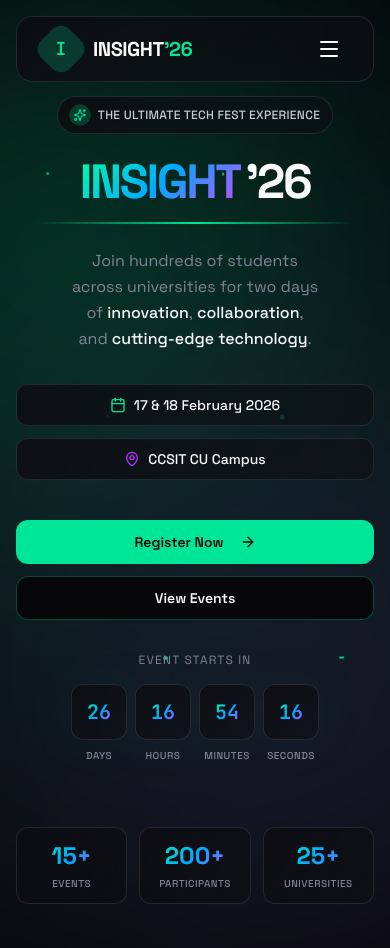
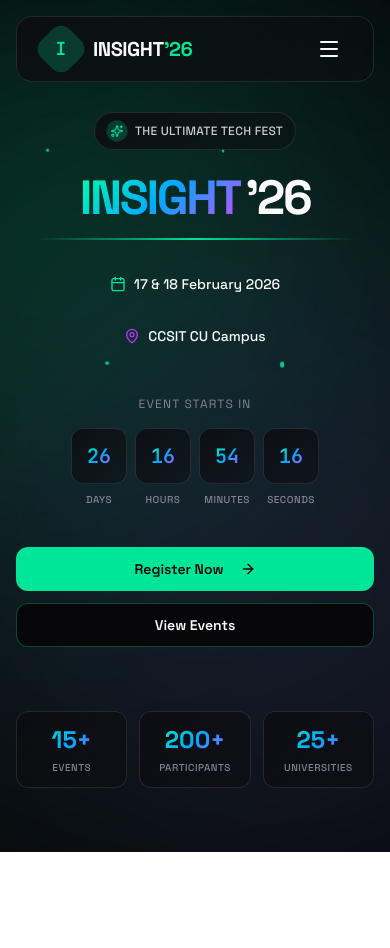
Before and after one commit to FarisPalayi/insight-26, a React (Vite) app: page / in a window 390 px wide. Shown: the top 948 px of the page. After the commit the page ends 852 px from the top, so only its background shows below. Built offline with nearby package versions, Linux system fonts and the light colour scheme.

Commit message:
chore: minor ui improvments

```diff
--- a/src/components/features/CountdownTimer.tsx
+++ b/src/components/features/CountdownTimer.tsx
@@ -43,7 +43,7 @@ export const CountdownTimer = () => {
       initial={{ opacity: 0, y: 30 }}
       animate={{ opacity: 1, y: 0 }}
       transition={{ duration: 0.8, delay: 0.4 }}
-      className="mt-8 sm:mt-10"
+      className="mb-10 sm:mb-14"
     >
       <p className="text-xs sm:text-sm text-muted-foreground uppercase tracking-widest mb-4">
         Event starts in
@@ -64,15 +64,13 @@ export const CountdownTimer = () => {
                 <div className="w-14 h-14 sm:w-20 sm:h-20 rounded-xl glass-surface flex items-center justify-center overflow-hidden">
                   <motion.span
                     key={unit.value}
-                    initial={{ opacity: 0 }}
-                    animate={{ opacity: 1 }}
                     className="text-xl sm:text-3xl font-bold text-gradient font-mono"
                   >
                     {String(unit.value).padStart(2, '0')}
                   </motion.span>
                 </div>
                 {/* Subtle glow effect */}
-                <div className="absolute inset-0 rounded-xl bg-primary/5 blur-xl -z-10" />
+                <div className="absolute inset-0 rounded-xl bg-primary/5 blur-xl -z-10 hidden md:block" />
               </div>
               <span className="text-[10px] sm:text-xs text-muted-foreground uppercase tracking-wider mt-2 font-medium">
                 {unit.label}
--- a/src/components/features/HeroBadge.tsx
+++ b/src/components/features/HeroBadge.tsx
@@ -17,7 +17,7 @@ export const HeroBadge = () => {
         <Sparkles className="w-3 h-3 sm:w-3.5 sm:h-3.5 text-primary" />
       </motion.span>
       <span className="text-xs sm:text-sm font-medium text-foreground/80 tracking-wide uppercase">
-        The Ultimate Tech Fest Experience
+        The Ultimate Tech Fest
       </span>
     </motion.div>
   )
--- a/src/components/features/HeroSection.tsx
+++ b/src/components/features/HeroSection.tsx
@@ -39,14 +39,12 @@ export const HeroSection = () => {
       <FloatingShapes />
       <FloatingDots />
       {/* Main Content */}
-      <div className="container relative z-10 px-4 sm:px-6 pt-24 sm:pt-32 pb-16 sm:pb-20">
+      <div className="container relative z-10 px-4 sm:px-6 pt-28 sm:pt-32 pb-16 sm:pb-20">
         <motion.div
           className="max-w-5xl mx-auto text-center"
         >
           <HeroBadge />
           <HeroTitle />
-          <HeroSubtitle />
-
 
           {/* Event Details */}
           <motion.div
@@ -56,7 +54,7 @@ export const HeroSection = () => {
             className="flex flex-col sm:flex-row items-center justify-center gap-3 sm:gap-6 mb-10 sm:mb-14"
           >
             <motion.div
-              className="flex items-center gap-2 sm:gap-3 px-4 sm:px-5 py-2.5 sm:py-3 rounded-xl glass-surface group cursor-default w-full sm:w-auto justify-center"
+              className="flex items-center gap-2 sm:gap-3 px-4 sm:px-5 py-2.5 sm:py-3 rounded-xl group cursor-default w-full sm:w-auto justify-center"
               whileHover={{ scale: 1.03, y: -2 }}
               transition={{ type: "spring", stiffness: 400 }}
             >
@@ -64,7 +62,7 @@ export const HeroSection = () => {
               <span className="text-sm sm:text-base font-medium text-foreground">17 & 18 February 2026</span>
             </motion.div>
             <motion.div
-              className="flex items-center gap-2 sm:gap-3 px-4 sm:px-5 py-2.5 sm:py-3 rounded-xl glass-surface group cursor-default w-full sm:w-auto justify-center"
+              className="flex items-center gap-2 sm:gap-3 px-4 sm:px-5 py-2.5 sm:py-3 rounded-xl group cursor-default w-full sm:w-auto justify-center"
               whileHover={{ scale: 1.03, y: -2 }}
               transition={{ type: "spring", stiffness: 400 }}
             >
@@ -72,6 +70,8 @@ export const HeroSection = () => {
               <span className="text-sm sm:text-base font-medium text-foreground">CCSIT CU Campus</span>
             </motion.div>
           </motion.div>
+
+          <CountdownTimer />
 
           {/* CTA Buttons */}
           <motion.div
@@ -96,7 +96,6 @@ export const HeroSection = () => {
             </Button>
 
           </motion.div>
-          <CountdownTimer />
 
           <StatsCards />
         </motion.div>
--- a/src/components/layout/Header.tsx
+++ b/src/components/layout/Header.tsx
@@ -4,11 +4,11 @@ import { Menu, X } from "lucide-react";
 import { Button } from "@/components/ui/button";
 
 const navItems = [
-  { label: "Events", href: "events" },
-  { label: "Schedule", href: "schedule" },
-  { label: "Venue", href: "venue" },
-  { label: "Updates", href: "updates" },
-  { label: "Contact", href: "contact" },
+  { label: "Events", href: "/events" },
+  { label: "Schedule", href: "/schedule" },
+  { label: "Venue", href: "/venue" },
+  { label: "Updates", href: "/updates" },
+  { label: "Contact", href: "/contact" },
 ];
 
 export const Header = () => {
@@ -22,7 +22,7 @@ export const Header = () => {
       className="fixed top-0 left-0 right-0 z-50"
     >
       <div className="glass-surface mx-4 mt-4 rounded-2xl">
-        <div className="container flex items-center justify-between h-16 px-6">
+        <div className="container flex items-center justify-between h-16 px-6 min-w-full">
           {/* Logo */}
           <a href="/" className="flex items-center gap-3 group">
             <div className="relative w-10 h-10 flex items-center justify-center">
```
